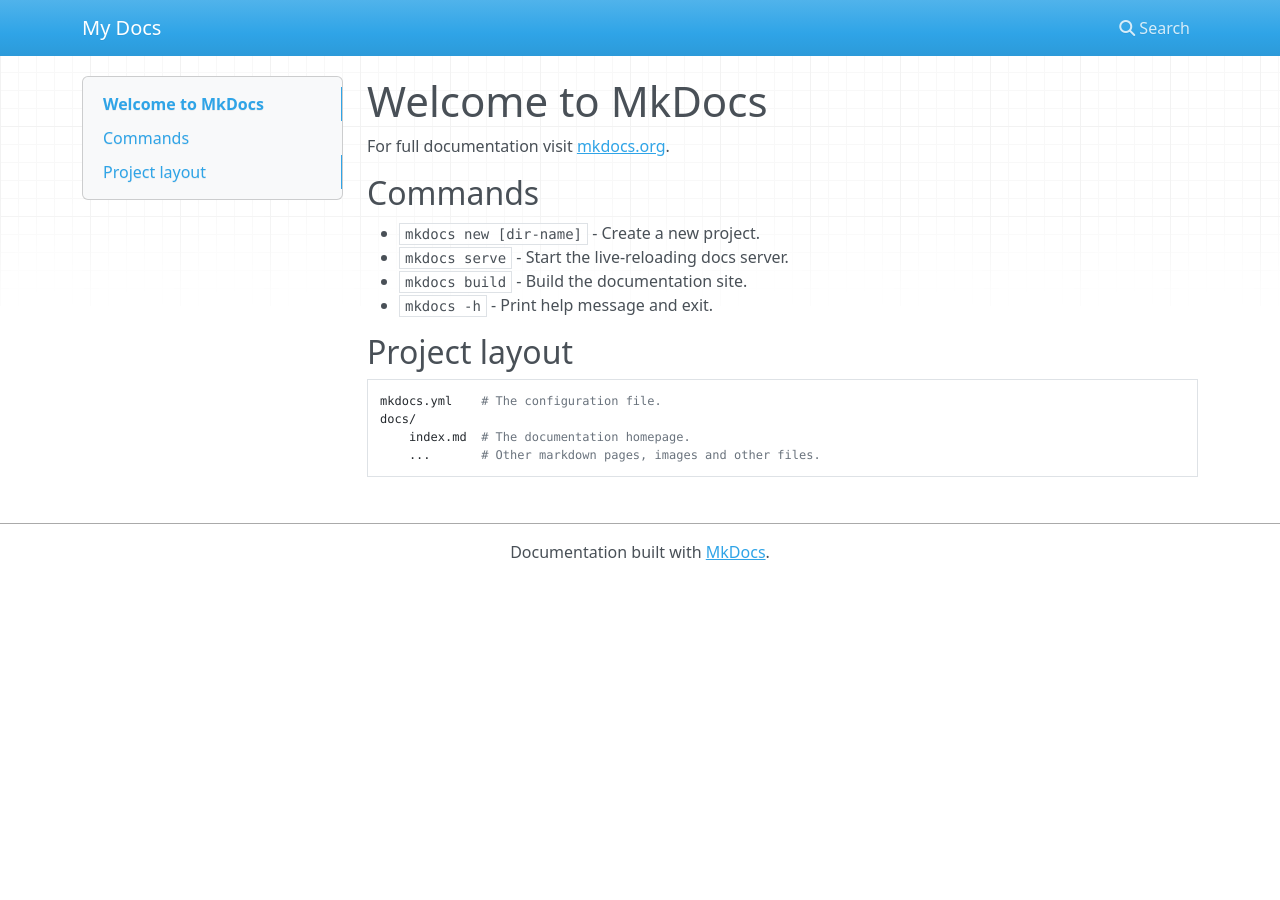
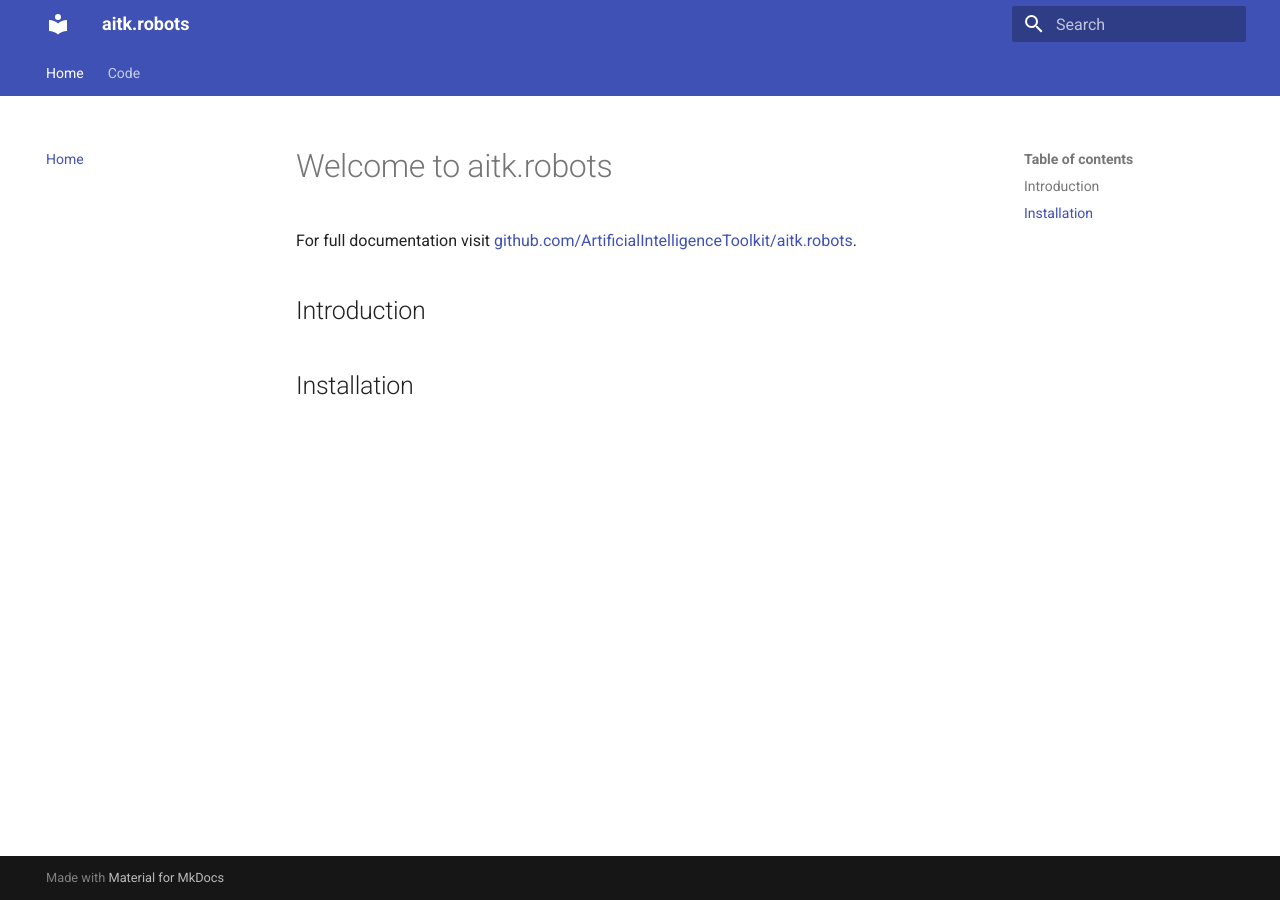
Before and after one commit to ArtificialIntelligenceToolkit/aitk.robots, an MkDocs documentation site: the page built from docs/index.md, in a window 1280 px wide. Built offline with MkDocs 1.6.1 and Material for MkDocs 9.7.7, drawn with Linux system fonts in a browser that asks for light colours; nearby versions of some CDN libraries.

Commit message:
Mkdocs setup

```diff
--- a/docs/index.md
+++ b/docs/index.md
@@ -1,17 +1,7 @@
-# Welcome to MkDocs
+# Welcome to aitk.robots
 
-For full documentation visit [mkdocs.org](https://www.mkdocs.org).
+For full documentation visit [github.com/ArtificialIntelligenceToolkit/aitk.robots](https://github.com/ArtificialIntelligenceToolkit/aitk.robots/).
 
-## Commands
+## Introduction
 
-* `mkdocs new [dir-name]` - Create a new project.
-* `mkdocs serve` - Start the live-reloading docs server.
-* `mkdocs build` - Build the documentation site.
-* `mkdocs -h` - Print help message and exit.
-
-## Project layout
-
-    mkdocs.yml    # The configuration file.
-    docs/
-        index.md  # The documentation homepage.
-        ...       # Other markdown pages, images and other files.
+## Installation
--- a/mkdocs.yml
+++ b/mkdocs.yml
@@ -1 +1,52 @@
-site_name: My Docs
+# mkdocs.yml
+site_name: aitk.robots
+site_description: AI toolkit for robots
+site_url: https://github.com/ArtificialIntelligenceToolkit/aitk.robots/
+docs_dir: ./docs
+
+theme:
+  name: "material"
+
+  include_search_page: false
+  language: en
+  feature:
+    tabs: true
+
+plugins:
+    - search
+    - mkdocstrings
+    - autorefs
+
+nav:
+    - Home: index.md
+    - Code:
+        - World: world.md
+        - Robot: robot.md
+        - Devices:
+            - Camera: camera.md
+
+markdown_extensions:
+  - markdown.extensions.admonition
+  - markdown.extensions.codehilite:
+      guess_lang: false
+  - markdown.extensions.def_list
+  - markdown.extensions.footnotes
+  - markdown.extensions.meta
+  - markdown.extensions.toc:
+      permalink: true
+  - pymdownx.arithmatex
+  - pymdownx.betterem:
+      smart_enable: all
+  - pymdownx.caret
+  - pymdownx.critic
+  - pymdownx.details
+  - pymdownx.emoji:
+      emoji_generator: !!python/name:pymdownx.emoji.to_svg
+  - pymdownx.inlinehilite
+  - pymdownx.keys
+  - pymdownx.mark
+  - pymdownx.smartsymbols
+  - pymdownx.superfences
+  - pymdownx.tasklist:
+      custom_checkbox: true
+  - pymdownx.tilde
```
Also changed, not shown: docs/camera.md (added, +3 -0 lines), docs/robot.md (added, +3 -0 lines), docs/world.md (added, +3 -0 lines), 1 other file.
